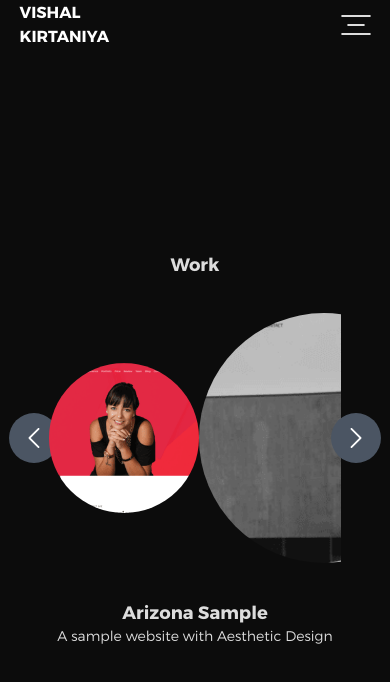
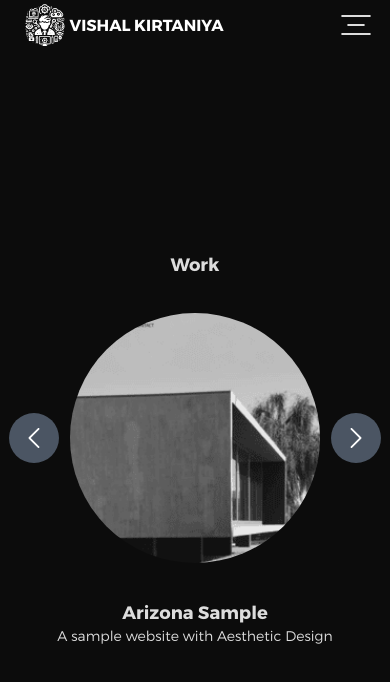
Before and after one commit to vishalkirtaniya/vishal-portfolio-v2, a Next.js app: page /work in a window 390 px wide. Shown: the top 682 px of the page. Built offline with nearby package versions, Linux system fonts and the light colour scheme.

Commit message:
added card responsiveness and select-none to all the layout

```diff
--- a/src/components/Layout.js
+++ b/src/components/Layout.js
@@ -11,7 +11,7 @@ const Layout = ({ children }) => {
         <meta name="description" content="My personal portfolio" />
         <link rel="icon" href="/logo.svg" type="image/x-icon"></link>
       </Head>
-      <div className="flex flex-col bg-bgblack w-full h-full mx-auto z-0  ">
+      <div className="flex flex-col bg-bgblack w-full h-full mx-auto z-0 select-none ">
         <header className="h-[10vh] w-full flex justify-center z-0 ">
           {/* <Nav /> */}
         </header>
--- a/src/components/card.js
+++ b/src/components/card.js
@@ -108,7 +108,9 @@ const Card = () => {
               <div
                 className={`card h-[${isMiddleCard ? "250px" : "150px"}] w-[${
                   isMiddleCard ? "250px" : "150px"
-                }] rounded-full overflow-hidden flex justify-center items-center`}
+                }] rounded-full overflow-hidden flex justify-center items-center ${
+                  isMiddleCard ? "md:block xxs:block" : "md:block xxs:hidden"
+                }`}
                 ref={(el) => (cardsRef.current[index] = el)}
               >
                 <Image
--- a/src/components/menu/Menu.js
+++ b/src/components/menu/Menu.js
@@ -108,8 +108,7 @@ const Menu = () => {
       ref={container}
     >
       <div className="h-[10vh] w-full flex justify-center z-50 fixed">
-        <nav className="flex montserratFont items-center justify-between  w-[90%] container h-[6vh] max-w-[1383px]  ">
-          <div className="h-full w-1/5 flex items-center justify-between ">
+        <nav className="flex montserratFont items-center justify-between  w-[90%] container h-[6vh] max-w-[1383px] ">
           <div className="leftSideButton h-full w-[300px]  ">
             <Link href="/" className="flex items-center justify-start ">
               <div className="logoContainer flex items-center ">
@@ -128,8 +127,7 @@ const Menu = () => {
               </div>
             </Link>
           </div>
-          </div>
-          <div className="h-full w-4/5 flex items-center justify-end ">
+
           <div className="h-full w-[100px] ">
             <div className="rightSideButton h-full w-full flex justify-end items-center ">
               <div
@@ -139,7 +137,6 @@ const Menu = () => {
                 <div className="h-[2px] w-full up1 border border-bgwhite rounded-full"></div>
                 <div className="h-[2px] w-[60%] mid1 border border-bgwhite rounded-full"></div>
                 <div className="h-[2px] w-full down1 border border-bgwhite rounded-full"></div>
-                </div>
               </div>
             </div>
           </div>
```
Lines whose indentation alone changed are shown as unchanged.
